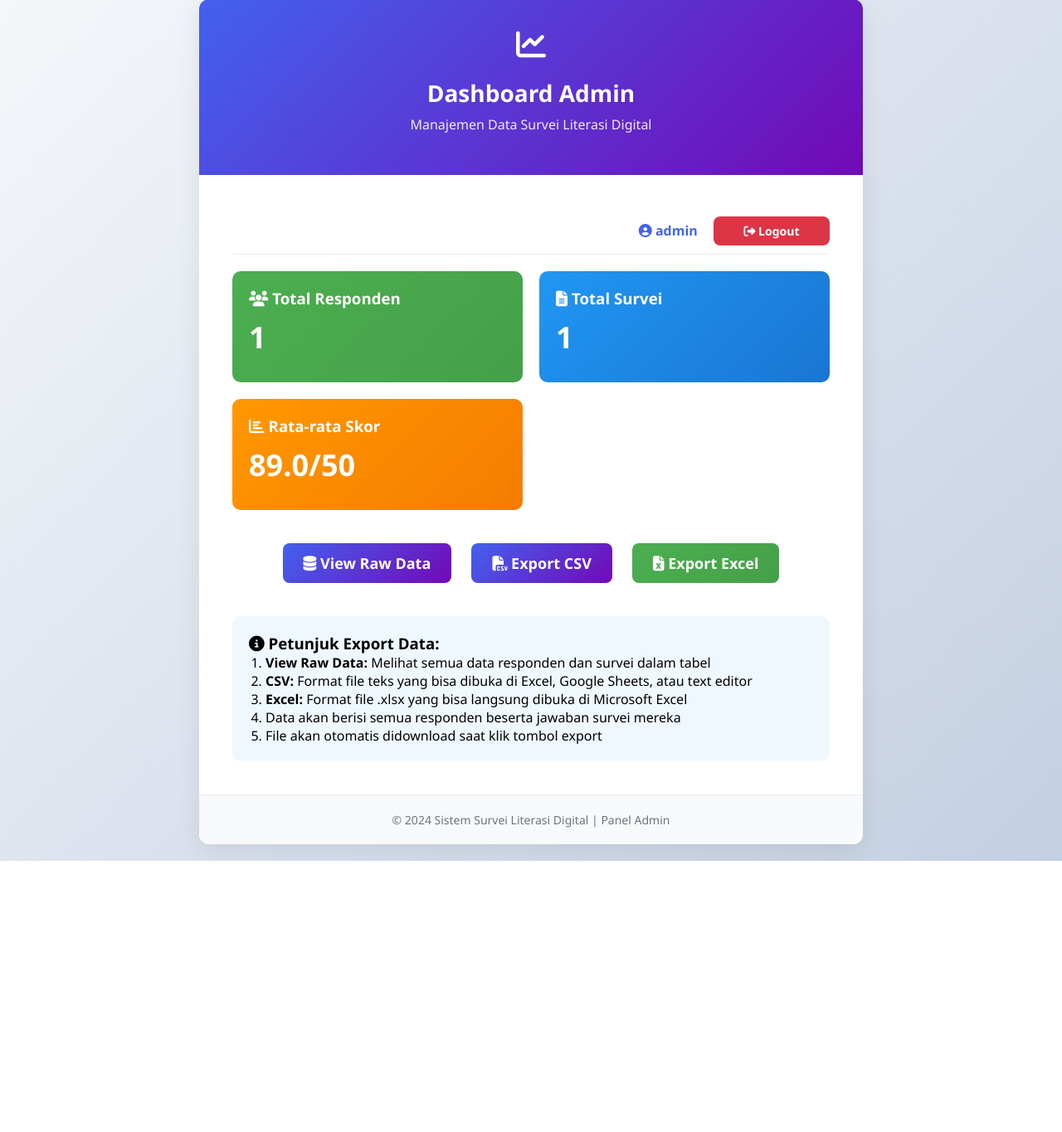
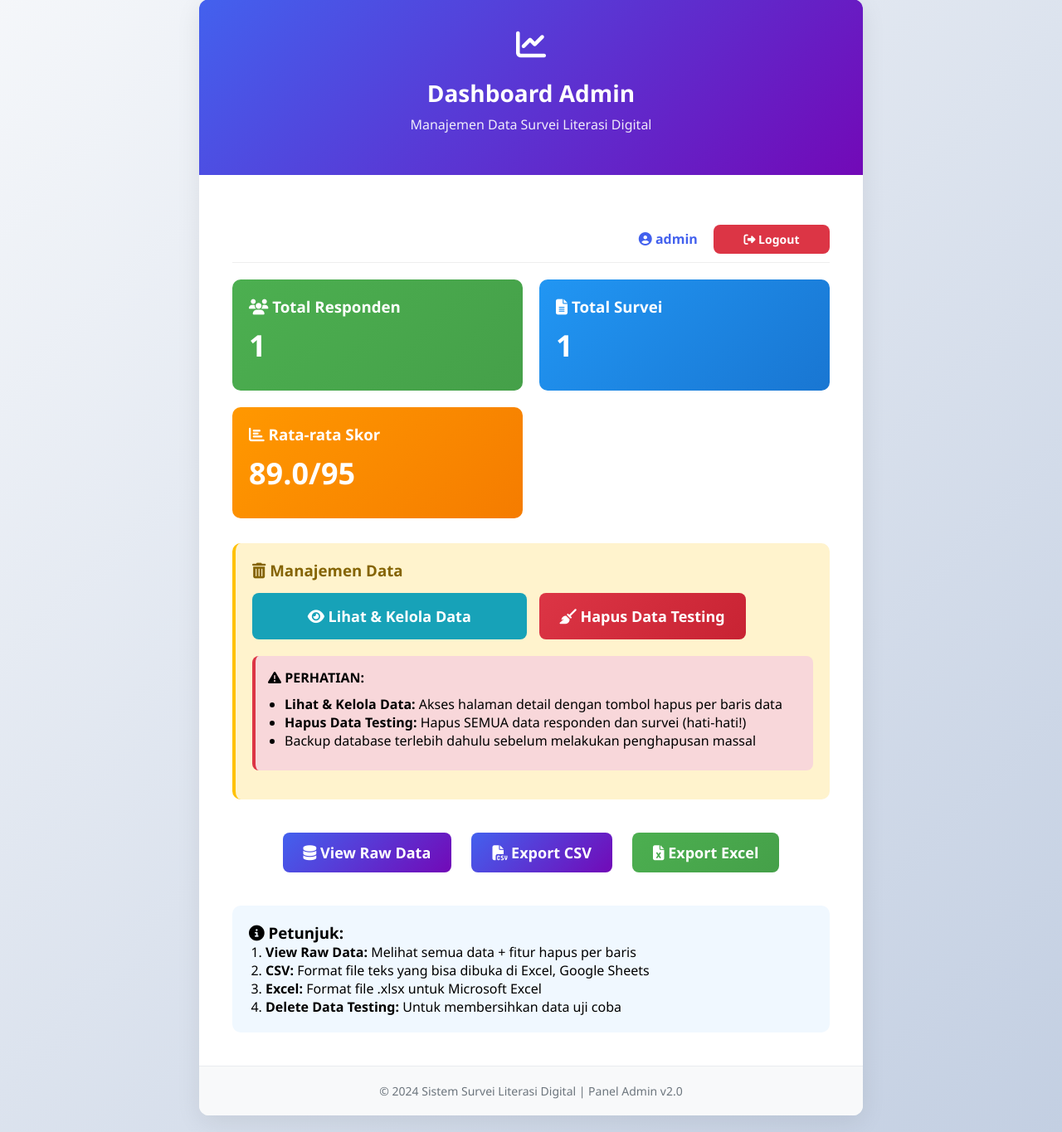
Before and after one commit to Failazz/Sistem-Digital-Literasi, a Flask app: page /admin in a window 1280 px wide. Shown: the part 21-1386 px from the top of the page at 83% size. Before the commit the page ends 1059 px from the top, so only its background shows below. Run offline with Flask 3, Linux system fonts and the light colour scheme; a user stored in the database is signed in.

Commit message:
update 31 dec

```diff
--- a/app.py
+++ b/app.py
@@ -1,4 +1,4 @@
-from flask import Flask, render_template, request, redirect, url_for, flash, send_file, session
+from flask import Flask, render_template, request, redirect, url_for, flash, send_file, session, jsonify
 from flask_sqlalchemy import SQLAlchemy
 from sqlalchemy.exc import IntegrityError
 from datetime import datetime
@@ -265,9 +265,6 @@ def login():
     return render_template('login.html')
 
 # ==================== SURVEY MULTI-PAGE ROUTES ====================
-# [Kode route survei multi-halaman tetap sama seperti sebelumnya]
-# ... (kode survey_info, survey_comm, survey_content, survey_security, survey_problem)
-
 @app.route('/survey/<int:respondent_id>/info', methods=['GET', 'POST'])
 def survey_info(respondent_id):
     """Halaman 1: Information & Data Literacy"""
@@ -493,10 +490,156 @@ def check_nim(nim):
     else:
         return {'available': True, 'message': 'NIM tersedia'}
 
+# ==================== ROUTES DELETE DATA ====================
+@app.route('/delete/respondent/<int:respondent_id>', methods=['POST'])
+@admin_required
+def delete_respondent(respondent_id):
+    """Hapus data responden beserta data surveinya"""
+    try:
+        # Cari data responden
+        respondent = Respondent.query.get(respondent_id)
+
+        if not respondent:
+            flash('Data responden tidak ditemukan!', 'error')
+            return redirect(url_for('view_data'))
+
+        # Simpan info untuk flash message
+        nama = respondent.nama
+        nim = respondent.nim
+
+        # Hapus data survey yang terkait
+        survey_response = SurveyResponse.query.filter_by(respondent_id=respondent_id).first()
+        if survey_response:
+            db.session.delete(survey_response)
+
+        # Hapus data responden
+        db.session.delete(respondent)
+        db.session.commit()
+
+        flash(f'✅ Data berhasil dihapus: {nama} (NIM: {nim})', 'success')
+        print(f"🗑️  Data dihapus - NIM: {nim}, Nama: {nama}")
+
+    except Exception as e:
+        db.session.rollback()
+        print(f"❌ Error saat menghapus data: {e}")
+        flash(f'Error saat menghapus data: {str(e)}', 'error')
+
+    return redirect(url_for('view_data'))
+
+
+@app.route('/delete/survey/<int:survey_id>', methods=['POST'])
+@admin_required
+def delete_survey(survey_id):
+    """Hapus data survei saja (tanpa menghapus data responden)"""
+    try:
+        survey = SurveyResponse.query.get(survey_id)
+
+        if not survey:
+            flash('Data survei tidak ditemukan!', 'error')
+            return redirect(url_for('view_data'))
+
+        # Cari data responden terkait untuk info
+        respondent = Respondent.query.get(survey.respondent_id)
+
+        db.session.delete(survey)
+        db.session.commit()
+
+        if respondent:
+            flash(f'✅ Data survei dihapus (Responden: {respondent.nama}, NIM: {respondent.nim})', 'success')
+            print(f"🗑️  Survey dihapus - ID: {survey_id}, NIM: {respondent.nim}")
+        else:
+            flash(f'✅ Data survei ID: {survey_id} dihapus', 'success')
+
+    except Exception as e:
+        db.session.rollback()
+        print(f"❌ Error saat menghapus survei: {e}")
+        flash(f'Error saat menghapus survei: {str(e)}', 'error')
+
+    return redirect(url_for('view_data'))
+
+
+@app.route('/admin/delete-all-testing', methods=['POST'])
+@admin_required
+def delete_all_testing():
+    """Hapus semua data testing (gunakan dengan hati-hati!)"""
+    try:
+        # Konfirmasi khusus untuk operasi ini
+        confirm_code = request.form.get('confirm_code')
+
+        if confirm_code != 'DELETE_ALL_2024':
+            flash('Kode konfirmasi salah!', 'error')
+            return redirect(url_for('admin'))
+
+        # Hitung data sebelum dihapus
+        count_respondents = Respondent.query.count()
+        count_surveys = SurveyResponse.query.count()
+
+        # Hapus semua data survey dulu
+        SurveyResponse.query.delete()
+        # Hapus semua data responden
+        Respondent.query.delete()
+
+        db.session.commit()
+
+        flash(f'🗑️  SEMUA DATA TESTING DIHAPUS! ({count_respondents} responden, {count_surveys} survei)', 'warning')
+        print(f"⚠️  SEMUA DATA DIHAPUS - {count_respondents} responden, {count_surveys} survei")
+
+        return redirect(url_for('admin'))
+
+    except Exception as e:
+        db.session.rollback()
+        flash(f'Error menghapus semua data: {str(e)}', 'error')
+        return redirect(url_for('admin'))
+
+
+@app.route('/delete/batch', methods=['POST'])
+@admin_required
+def delete_batch():
+    """Hapus multiple data sekaligus (AJAX)"""
+    try:
+        data = request.get_json()
+
+        if not data:
+            return jsonify({'success': False, 'message': 'Data tidak valid'}), 400
+
+        respondent_ids = data.get('respondent_ids', [])
+        survey_ids = data.get('survey_ids', [])
+
+        deleted_count = 0
+
+        # Hapus data responden (beserta survey terkait)
+        for rid in respondent_ids:
+            respondent = Respondent.query.get(rid)
+            if respondent:
+                # Hapus survey terkait
+                SurveyResponse.query.filter_by(respondent_id=rid).delete()
+                # Hapus responden
+                db.session.delete(respondent)
+                deleted_count += 1
+
+        # Hapus data survey saja
+        for sid in survey_ids:
+            survey = SurveyResponse.query.get(sid)
+            if survey:
+                db.session.delete(survey)
+                deleted_count += 1
+
+        db.session.commit()
+
+        return jsonify({
+            'success': True,
+            'message': f'Berhasil menghapus {deleted_count} data',
+            'deleted_count': deleted_count
+        })
+
+    except Exception as e:
+        db.session.rollback()
+        return jsonify({
+            'success': False,
+            'message': f'Error: {str(e)}'
+        }), 500
+
 # ==================== PROTECTED ADMIN ROUTES ====================
-# [Kode export csv, export excel, dan view_data tetap sama seperti sebelumnya]
-# ... (kode export_csv, export_excel, view_data)
-
 @app.route('/export/csv')
 @admin_required
 def export_csv():
@@ -632,6 +775,10 @@ def view_data():
         html_parts.append('tr:nth-child(even) { background-color: #f2f2f2; }')
         html_parts.append('.btn { display: inline-block; padding: 10px 15px; background: #4CAF50; color: white; text-decoration: none; border-radius: 5px; margin: 5px; }')
         html_parts.append('.btn-logout { background: #dc3545; }')
+        html_parts.append('.btn-delete { background: #dc3545; color: white; border: none; padding: 6px 12px; border-radius: 4px; cursor: pointer; font-size: 14px; }')
+        html_parts.append('.btn-delete:hover { background: #c82333; transform: scale(1.05); }')
+        html_parts.append('.btn-delete-survey { background: #fd7e14; color: white; border: none; padding: 6px 12px; border-radius: 4px; cursor: pointer; font-size: 14px; }')
+        html_parts.append('.btn-delete-survey:hover { background: #e06c0e; transform: scale(1.05); }')
         html_parts.append('</style>')
         html_parts.append('</head><body>')
 
@@ -646,40 +793,83 @@ def view_data():
         html_parts.append(f'<p><strong>Total Responden:</strong> {len(respondents)}</p>')
         html_parts.append(f'<p><strong>Total Survei:</strong> {len(responses)}</p>')
 
+        # ===== TABEL RESPONDEN DENGAN TOMBOL DELETE =====
         if respondents:
-            html_parts.append('<h2>Data Responden (NIM Unik)</h2>')
-            html_parts.append('<table><tr><th>ID</th><th>Nama</th><th>NIM</th><th>Prodi</th><th>Semester</th><th>Timestamp</th></tr>')
+            html_parts.append('<h2>Data Responden (NIM Unik)')
+            html_parts.append('<span style="font-size: 14px; color: #666; margin-left: 10px;">')
+            html_parts.append(f'Total: {len(respondents)} data')
+            html_parts.append('</span></h2>')
+
+            html_parts.append('<table><tr>')
+            html_parts.append('<th>ID</th><th>Nama</th><th>NIM</th><th>Prodi</th><th>Semester</th><th>Timestamp</th><th>Aksi</th>')
+            html_parts.append('</tr>')
+
             for r in respondents:
-                html_parts.append(f'<tr><td>{r.id}</td><td>{r.nama}</td><td><strong>{r.nim}</strong></td><td>{r.prodi}</td><td>{r.semester}</td><td>{r.timestamp.strftime("%Y-%m-%d %H:%M:%S") if r.timestamp else ""}</td></tr>')
+                html_parts.append(f'<tr id="respondent-{r.id}">')
+                html_parts.append(f'<td>{r.id}</td>')
+                html_parts.append(f'<td>{r.nama}</td>')
+                html_parts.append(f'<td><strong>{r.nim}</strong></td>')
+                html_parts.append(f'<td>{r.prodi}</td>')
+                html_parts.append(f'<td>{r.semester}</td>')
+                html_parts.append(f'<td>{r.timestamp.strftime("%Y-%m-%d %H:%M:%S") if r.timestamp else ""}</td>')
+
+                # TOMBOL DELETE
+                html_parts.append(f'''<td>
+                    <form method="POST" action="/delete/respondent/{r.id}"
+                          onsubmit="return confirmDelete('{r.nama}', '{r.nim}')"
+                          style="display: inline;">
+                        <button type="submit" class="btn-delete" title="Hapus data responden dan surveinya">
+                            <i class="fas fa-trash"></i> Hapus
+                        </button>
+                    </form>
+                </td>''')
+
+                html_parts.append('</tr>')
             html_parts.append('</table>')
         else:
             html_parts.append('<p><em>Tidak ada data responden.</em></p>')
 
+        # ===== TABEL SURVEY DENGAN TOMBOL DELETE =====
         if responses:
-            html_parts.append('<h2>Data Jawaban Survei</h2>')
+            html_parts.append('<h2>Data Jawaban Survei')
+            html_parts.append('<span style="font-size: 14px; color: #666; margin-left: 10px;">')
+            html_parts.append(f'Total: {len(responses)} data')
+            html_parts.append('</span></h2>')
+
             html_parts.append('<table>')
             html_parts.append('<tr>')
-            html_parts.append('<th>ID</th><th>Respondent ID</th><th>NIM</th>')
-            html_parts.append('<th>Q1</th><th>Q2</th><th>Q3</th><th>Q4</th>')
-            html_parts.append('<th>Q5</th><th>Q6</th><th>Q7</th><th>Q8</th>')
-            html_parts.append('<th>Q9</th><th>Q10</th><th>Q11</th><th>Q12</th>')
-            html_parts.append('<th>Q13</th><th>Q14</th><th>Q15</th><th>Q16</th>')
-            html_parts.append('<th>Q17</th><th>Q18</th><th>Q19</th>')
-            html_parts.append('<th>Total Score</th><th>Timestamp</th>')
+            html_parts.append('<th>ID</th><th>Respondent ID</th><th>Nama</th><th>NIM</th>')
+            html_parts.append('<th>Total Score</th><th>Timestamp</th><th>Aksi</th>')
             html_parts.append('</tr>')
 
             for r in responses:
                 respondent = next((resp for resp in respondents if resp.id == r.respondent_id), None)
-                nim = respondent.nim if respondent else "N/A"
 
-                html_parts.append('<tr>')
-                html_parts.append(f'<td>{r.id}</td><td>{r.respondent_id}</td><td>{nim}</td>')
-                html_parts.append(f'<td>{r.q1_info}</td><td>{r.q2_info}</td><td>{r.q3_info}</td><td>{r.q4_info}</td>')
-                html_parts.append(f'<td>{r.q5_comm}</td><td>{r.q6_comm}</td><td>{r.q7_comm}</td><td>{r.q8_comm}</td>')
-                html_parts.append(f'<td>{r.q9_content}</td><td>{r.q10_content}</td><td>{r.q11_content}</td><td>{r.q12_content}</td>')
-                html_parts.append(f'<td>{r.q13_security}</td><td>{r.q14_security}</td><td>{r.q15_security}</td><td>{r.q16_security}</td>')
-                html_parts.append(f'<td>{r.q17_problem}</td><td>{r.q18_problem}</td><td>{r.q19_problem}</td>')
-                html_parts.append(f'<td>{r.total_score}</td><td>{r.timestamp.strftime("%Y-%m-%d %H:%M:%S") if r.timestamp else ""}</td>')
+                html_parts.append(f'<tr id="survey-{r.id}">')
+                html_parts.append(f'<td>{r.id}</td>')
+                html_parts.append(f'<td>{r.respondent_id}</td>')
+
+                if respondent:
+                    html_parts.append(f'<td>{respondent.nama}</td>')
+                    html_parts.append(f'<td>{respondent.nim}</td>')
+                else:
+                    html_parts.append('<td style="color: #dc3545;">N/A</td>')
+                    html_parts.append('<td style="color: #dc3545;">N/A</td>')
+
+                html_parts.append(f'<td><strong>{r.total_score}/95</strong></td>')
+                html_parts.append(f'<td>{r.timestamp.strftime("%Y-%m-%d %H:%M:%S") if r.timestamp else ""}</td>')
+
+                # TOMBOL DELETE SURVEY
+                html_parts.append(f'''<td>
+                    <form method="POST" action="/delete/survey/{r.id}"
+                          onsubmit="return confirmDeleteSurvey({r.id})"
+                          style="display: inline;">
+                        <button type="submit" class="btn-delete-survey" title="Hapus data survei saja">
+                            <i class="fas fa-trash-alt"></i> Hapus
+                        </button>
+                    </form>
+                </td>''')
+
                 html_parts.append('</tr>')
             html_parts.append('</table>')
         else:
@@ -689,6 +879,19 @@ def view_data():
         html_parts.append('<a href="/admin" class="btn"><i class="fas fa-arrow-left"></i> Kembali ke Admin Panel</a>')
         html_parts.append('<a href="/export/csv" class="btn"><i class="fas fa-file-csv"></i> Export CSV</a>')
         html_parts.append('<a href="/export/excel" class="btn"><i class="fas fa-file-excel"></i> Export Excel</a>')
+
+        # ===== JAVASCRIPT UNTUK KONFIRMASI DELETE =====
+        html_parts.append('''
+        <script>
+        function confirmDelete(nama, nim) {
+            return confirm(`Apakah Anda yakin ingin menghapus data: ${nama} (NIM: ${nim})?\\n\\n✅ Data responden DAN data survei akan dihapus.\\n❌ Tindakan ini tidak dapat dibatalkan!`);
+        }
+
+        function confirmDeleteSurvey(surveyId) {
+            return confirm(`Hapus data survei ID: ${surveyId}?\\n\\n⚠️ Hanya data survei yang dihapus, data responden tetap ada.`);
+        }
+        </script>
+        ''')
 
         html_parts.append('</body></html>')
 
@@ -719,6 +922,10 @@ if __name__ == '__main__':
     print("   • NIM hanya menerima ANGKA (0-9)")
     print("   • NIM minimal 8 digit")
     print("="*70)
+    print("🗑️  FITUR DELETE BARU:")
+    print("   • Delete single data dari halaman View Data")
+    print("   • Delete semua data testing dari Admin Panel")
+    print("="*70)
     print("🔐 Login Admin Default:")
     print("   Username: admin")
     print("   Password: admin123")
--- a/static/style.css
+++ b/static/style.css
@@ -288,8 +288,42 @@ body {
     font-weight: 600;
 }
 
+/* ===== Additional styles for delete features ===== */
+.delete-section {
+    background: #fff3cd;
+    padding: 20px;
+    border-radius: 10px;
+    margin: 30px 0;
+    border-left: 4px solid #ffc107;
+}
+
+.delete-warning {
+    background: #f8d7da;
+    padding: 15px;
+    border-radius: 8px;
+    margin: 15px 0;
+    border-left: 4px solid #dc3545;
+}
+
+.btn-warning {
+    background: linear-gradient(135deg, #ffc107, #e0a800);
+    color: #212529;
+}
+
+.btn-warning:hover {
+    background: linear-gradient(135deg, #e0a800, #d39e00);
+}
+
+.btn-danger {
+    background: linear-gradient(135deg, #dc3545, #c82333);
+}
+
+.btn-danger:hover {
+    background: linear-gradient(135deg, #c82333, #bd2130);
+}
+
 /* =========================================
-   BARIS BARU: UPDATE FLASH MESSAGE & VALIDASI
+BARIS BARU: UPDATE FLASH MESSAGE & VALIDASI
    ========================================= */
 
 /* ===== FLASH MESSAGES ===== */
--- a/templates/admin.html
+++ b/templates/admin.html
@@ -30,18 +30,25 @@
             </p>
         </div>
 
-        <!-- FLASH MESSAGES (Tampil selalu jika ada) -->
-        <!-- <div style="padding: 0 40px; margin-top: 10px;">
+        <!-- FLASH MESSAGES -->
+        <div style="padding: 0 40px; margin-top: 10px;">
             {% with messages = get_flashed_messages(with_categories=true) %}
                 {% if messages %}
                     {% for category, message in messages %}
                         <div class="alert alert-{{ category }}">
-                            <strong>{{ category | title }}!</strong> {{ message }}
+                            {% if category == 'success' %}
+                                <i class="fas fa-check-circle"></i>
+                            {% elif category == 'error' %}
+                                <i class="fas fa-exclamation-circle"></i>
+                            {% elif category == 'warning' %}
+                                <i class="fas fa-exclamation-triangle"></i>
+                            {% endif %}
+                            {{ message }}
                         </div>
                     {% endfor %}
                 {% endif %}
             {% endwith %}
-        </div> -->
+        </div>
 
         <!-- KONTEN DINAMIS: LOGIN ATAU DASHBOARD -->
         <div class="form-container">
@@ -105,11 +112,44 @@
 
                     <div style="background: linear-gradient(135deg, #FF9800, #F57C00); padding: 20px; border-radius: 10px; color: white;">
                         <h3><i class="fas fa-chart-bar"></i> Rata-rata Skor</h3>
-                        <p style="font-size: 36px; font-weight: bold; margin: 10px 0;">{{ avg_score }}/50</p>
+                        <p style="font-size: 36px; font-weight: bold; margin: 10px 0;">{{ avg_score }}/95</p>
                     </div>
                 </div>
 
-                <!-- Tombol Aksi -->
+                <!-- ===== FITUR DELETE DATA ===== -->
+                <div class="delete-section">
+                    <h3 style="color: #856404; margin-bottom: 15px;">
+                        <i class="fas fa-trash-alt"></i> Manajemen Data
+                    </h3>
+
+                    <div style="display: grid; grid-template-columns: repeat(auto-fit, minmax(250px, 1fr)); gap: 15px; margin-bottom: 20px;">
+                        <!-- Tombol View Data -->
+                        <a href="/view-data" class="btn" style="background: #17a2b8;">
+                            <i class="fas fa-eye"></i> Lihat & Kelola Data
+                        </a>
+
+                        <!-- Delete Testing Data Form -->
+                        <form method="POST" action="{{ url_for('delete_all_testing') }}"
+                            onsubmit="return confirmDeleteAll()"
+                            style="display: inline;">
+                            <input type="hidden" name="confirm_code" id="confirmCode" value="">
+                            <button type="submit" class="btn btn-danger">
+                                <i class="fas fa-broom"></i> Hapus Data Testing
+                            </button>
+                        </form>
+                    </div>
+
+                    <div class="delete-warning">
+                        <p><strong><i class="fas fa-exclamation-triangle"></i> PERHATIAN:</strong></p>
+                        <ul style="margin: 10px 0; padding-left: 20px;">
+                            <li><strong>Lihat & Kelola Data:</strong> Akses halaman detail dengan tombol hapus per baris data</li>
+                            <li><strong>Hapus Data Testing:</strong> Hapus SEMUA data responden dan survei (hati-hati!)</li>
+                            <li>Backup database terlebih dahulu sebelum melakukan penghapusan massal</li>
+                        </ul>
+                    </div>
+                </div>
+
+                <!-- Tombol Aksi Export -->
                 <div style="text-align: center; margin: 30px 0;">
                     <a href="/view-data" class="btn" style="margin: 10px; display: inline-block; width: auto; padding: 12px 25px;">
                         <i class="fas fa-database"></i> View Raw Data
@@ -126,13 +166,12 @@
 
                 <!-- Petunjuk -->
                 <div style="background: #f0f8ff; padding: 20px; border-radius: 10px; margin-top: 30px;">
-                    <h3><i class="fas fa-info-circle"></i> Petunjuk Export Data:</h3>
+                    <h3><i class="fas fa-info-circle"></i> Petunjuk:</h3>
                     <ol style="text-align: left; padding-left: 20px;">
-                        <li><strong>View Raw Data:</strong> Melihat semua data responden dan survei dalam tabel</li>
-                        <li><strong>CSV:</strong> Format file teks yang bisa dibuka di Excel, Google Sheets, atau text editor</li>
-                        <li><strong>Excel:</strong> Format file .xlsx yang bisa langsung dibuka di Microsoft Excel</li>
-                        <li>Data akan berisi semua responden beserta jawaban survei mereka</li>
-                        <li>File akan otomatis didownload saat klik tombol export</li>
+                        <li><strong>View Raw Data:</strong> Melihat semua data + fitur hapus per baris</li>
+                        <li><strong>CSV:</strong> Format file teks yang bisa dibuka di Excel, Google Sheets</li>
+                        <li><strong>Excel:</strong> Format file .xlsx untuk Microsoft Excel</li>
+                        <li><strong>Delete Data Testing:</strong> Untuk membersihkan data uji coba</li>
                     </ol>
                 </div>
                 <!-- ===== AKHIR DASHBOARD ADMIN ===== -->
@@ -144,7 +183,7 @@
             <p>
                 © 2024 Sistem Survei Literasi Digital |
                 {% if session.get('admin_logged_in') %}
-                    Panel Admin
+                    Panel Admin v2.0
                 {% else %}
                     Login Admin
                 {% endif %}
```
Also changed, not shown: static/login.js (+31 -0 lines), database.db (added).
